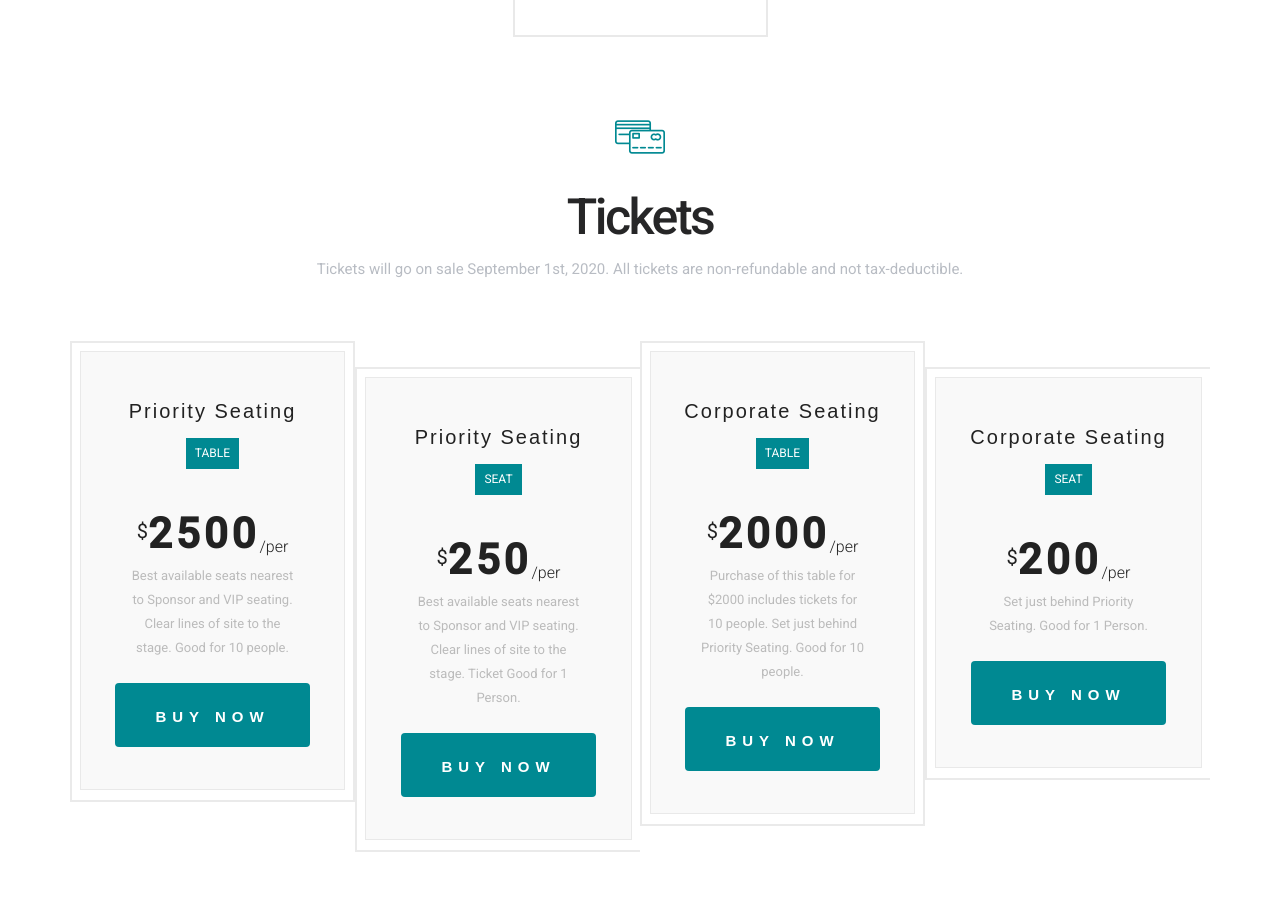
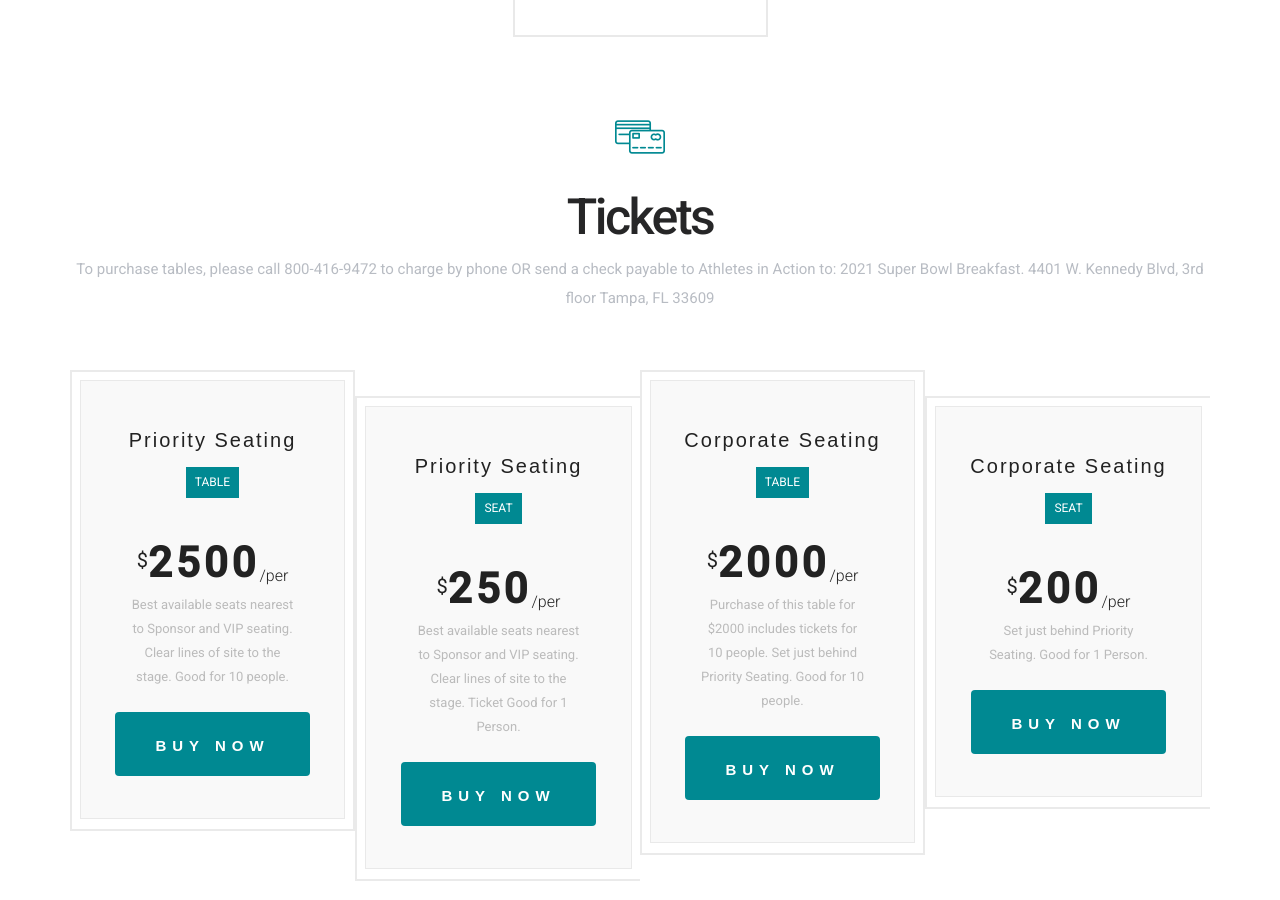
Before and after one commit to AIAUSA/Superbowl, a Jekyll site: the page built from index.md, in a window 1280 px wide and 900 px high, scrolled down 4056 px. Built offline with Jekyll 4.4.1, drawn with Linux system fonts in a browser that asks for light colours; some web fonts are replaced; comment, search, counter and statistics services are not loaded.

Commit message:
Update from Forestry.io AIA Digital updated index.md

```diff
--- a/index.md
+++ b/index.md
@@ -54,8 +54,9 @@ page_sections:
   block: sponsors
 - template: tickets
   block: prices
-  content: Tickets will go on sale September 1st, 2020. All tickets are non-refundable
-    and not tax-deductible.
+  content: 'To purchase tables, please call 800-416-9472 to charge by phone OR send
+    a check payable to Athletes in Action to: 2021 Super Bowl Breakfast. 4401 W. Kennedy
+    Blvd, 3rd floor Tampa, FL 33609'
 - template: gallery
   block: gallery
 - template: committee
```
